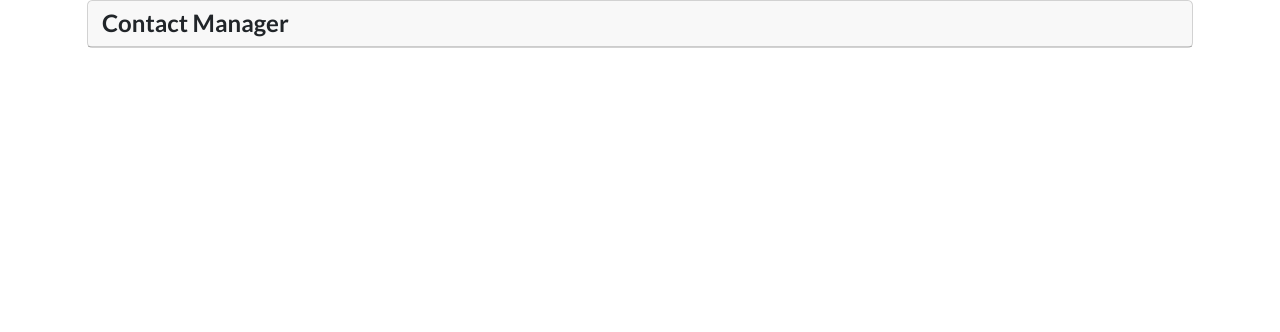
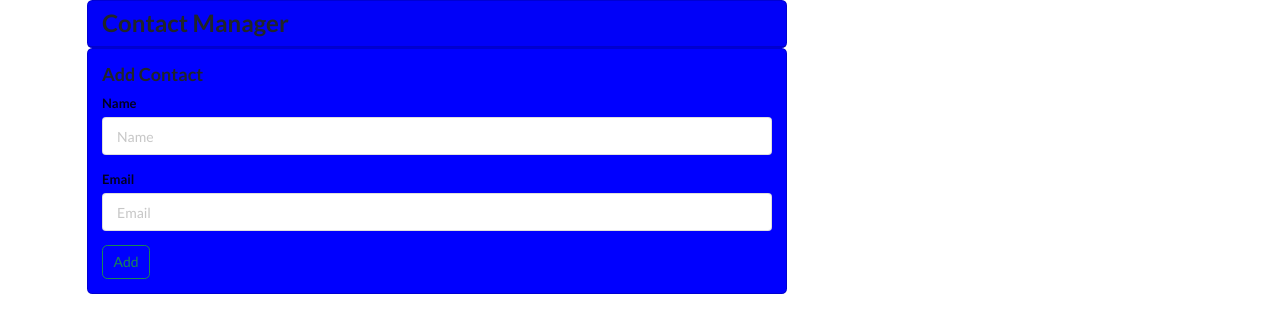
Before and after one commit to aritradey-CS/ContactMe, a React (Create React App) app: page /add in a window 1280 px wide. Shown: the top 332 px of the page. Built offline with nearby package versions, Linux system fonts and the light colour scheme.

Commit message:
Change of design and geting back some old calculation

```diff
--- a/src/components/App.css
+++ b/src/components/App.css
@@ -41,3 +41,8 @@
   color: blue;
   text-align: center;
 }
+
+.card{
+  width: 50rem !important;
+  background-color: blue !important;
+}
--- a/src/components/App.js
+++ b/src/components/App.js
@@ -35,7 +35,25 @@ function App() {
 
   return (
     <div className="ui container">
+      {/* <Header />
+      <AddContacts addContactHandler={addContactHandler} />
+      <ContactList contacts={contacts} getContactID={removeContactHandler} /> */}
+{/* ---------------------------------------------------------------
+              old code, but currently not working
+      --------------------------------------------------------------- */}
+
       <BrowserRouter>
+        <Header />
+        <Routes>
+          <Route path="/" exact Component={ContactList} />
+          <Route path="/add" exact Component={AddContacts} />
+        </Routes>
+      </BrowserRouter>
+{/* ---------------------------------------------------------------
+  old code after adding "Routes" Above code working but not importent now
+--------------------------------------------------------------- */}
+
+      {/* <BrowserRouter>
       <Header />
         <Routes>
           <Route path="/" exact render={(props) => (
@@ -44,7 +62,10 @@ function App() {
           <Route path="/add"  render={(props) => (  <AddContacts {...props} addContactHandler={addContactHandler} />  )}
           />
         </Routes>
-      </BrowserRouter>
+      </BrowserRouter> */}
+{/* ---------------------------------------------------------------
+        Above code not working but it must run to get to apply future program
+--------------------------------------------------------------- */}
     </div>
   );
 }
--- a/src/components/ContactList.js
+++ b/src/components/ContactList.js
@@ -8,9 +8,15 @@ const ContactList = (props) => {
   const deleteContacthandler = (id) => {
     props.getContactId(id);
   };
+const contacts =[
+  {
+    id: "1",
+    name: "Redhiman",
+    email: "aritra1231@gmail.com",
+  },
+];
 
-
-  const renderContactList = props.contacts.map((contact) => {
+  const renderContactList = contacts.map((contact) => {
     return (
       <ContactCard
         contact={contact}
```
